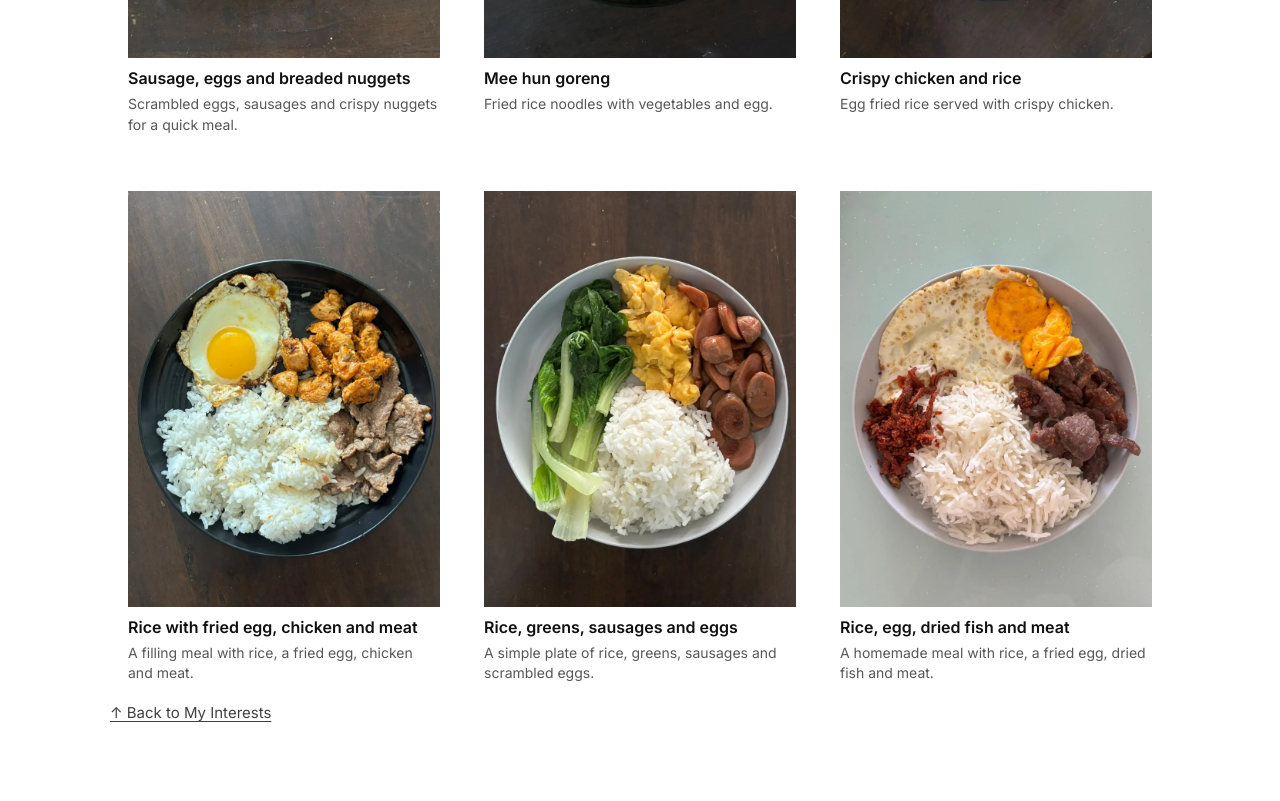
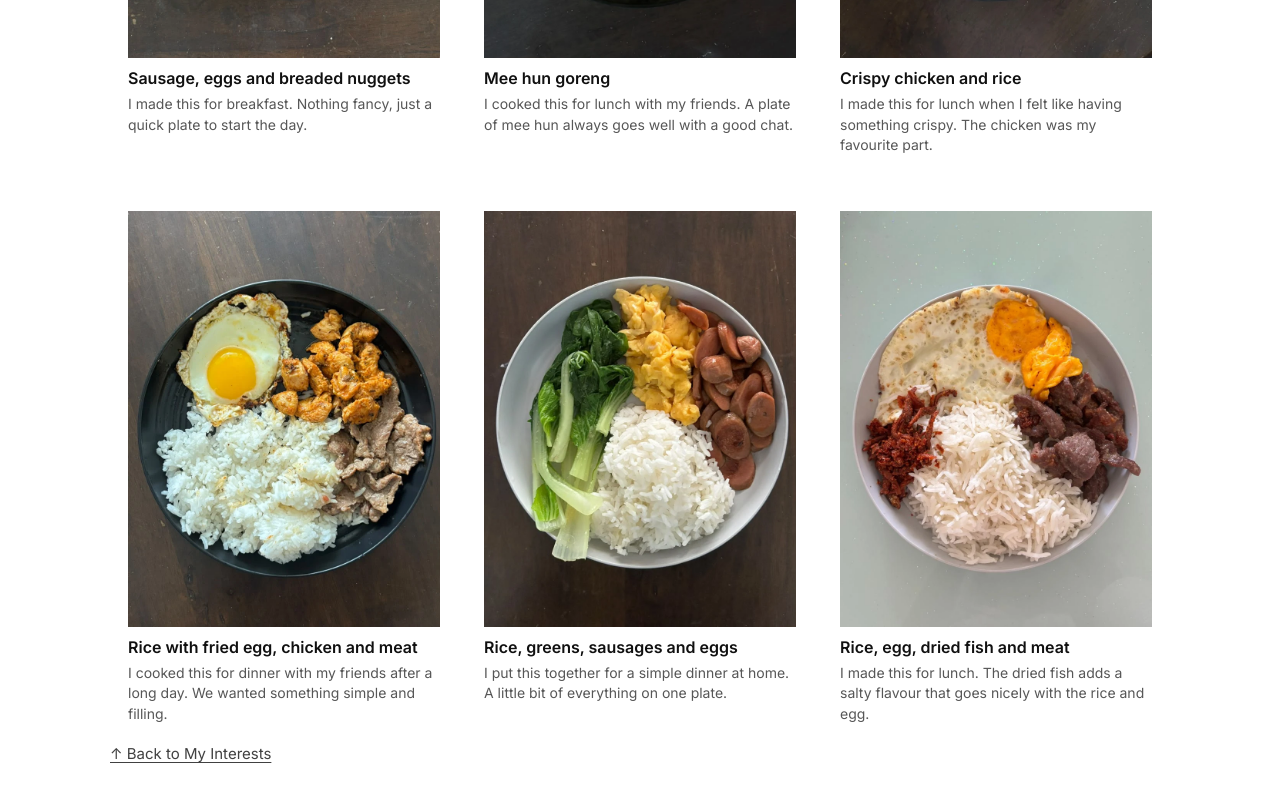
Before and after one commit to mdznm/PERSONAL-WEBSITE, a plain HTML site: page interest.html in a window 1280 px wide. Shown: the part 4481-5282 px from the top of the page. Drawn offline with nearby package versions, Linux system fonts and the light colour scheme.

Commit message:
update figcaptions for gallery photos

```diff
--- a/interest.html
+++ b/interest.html
@@ -250,42 +250,42 @@
             <img class="cooking-photo" src="assets/gallery/2026/photo-20.webp" width="810" height="1080"
                  alt="A black plate of scrambled eggs, sausages and breaded nuggets on a wooden table" loading="lazy">
             <figcaption>Sausage, eggs and breaded nuggets
-              <p>Scrambled eggs, sausages and crispy nuggets for a quick meal.</p>
+              <p>I made this for breakfast. Nothing fancy, just a quick plate to start the day.</p>
             </figcaption>
           </figure>
           <figure class="interest-example">
             <img class="cooking-photo" src="assets/gallery/2026/photo-29.webp" width="810" height="1080"
                  alt="A black plate of fried rice noodles with leafy vegetables and sliced chillies" loading="lazy">
             <figcaption>Mee hun goreng
-              <p>Fried rice noodles with vegetables and egg.</p>
+              <p>I cooked this for lunch with my friends. A plate of mee hun always goes well with a good chat.</p>
             </figcaption>
           </figure>
           <figure class="interest-example">
             <img class="cooking-photo" src="assets/gallery/2026/photo-30.webp" width="810" height="1080"
                  alt="A black plate of egg fried rice with sliced crispy chicken" loading="lazy">
             <figcaption>Crispy chicken and rice
-              <p>Egg fried rice served with crispy chicken.</p>
+              <p>I made this for lunch when I felt like having something crispy. The chicken was my favourite part.</p>
             </figcaption>
           </figure>
           <figure class="interest-example">
             <img class="cooking-photo" src="assets/gallery/2026/photo-31.webp" width="810" height="1080"
                  alt="A black plate of rice, a fried egg, chicken pieces and sliced meat" loading="lazy">
             <figcaption>Rice with fried egg, chicken and meat
-              <p>A filling meal with rice, a fried egg, chicken and meat.</p>
+              <p>I cooked this for dinner with my friends after a long day. We wanted something simple and filling.</p>
             </figcaption>
           </figure>
           <figure class="interest-example">
             <img class="cooking-photo" src="assets/gallery/2026/photo-32.webp" width="810" height="1080"
                  alt="A white plate of rice, leafy vegetables, scrambled eggs and sliced sausages" loading="lazy">
             <figcaption>Rice, greens, sausages and eggs
-              <p>A simple plate of rice, greens, sausages and scrambled eggs.</p>
+              <p>I put this together for a simple dinner at home. A little bit of everything on one plate.</p>
             </figcaption>
           </figure>
           <figure class="interest-example">
             <img class="cooking-photo" src="assets/gallery/2026/photo-33.webp" width="810" height="1080"
                  alt="A white plate of rice, a fried egg, dried fish and meat on a pale green table" loading="lazy">
             <figcaption>Rice, egg, dried fish and meat
-              <p>A homemade meal with rice, a fried egg, dried fish and meat.</p>
+              <p>I made this for lunch. The dried fish adds a salty flavour that goes nicely with the rice and egg.</p>
             </figcaption>
           </figure>
         </div>
```
